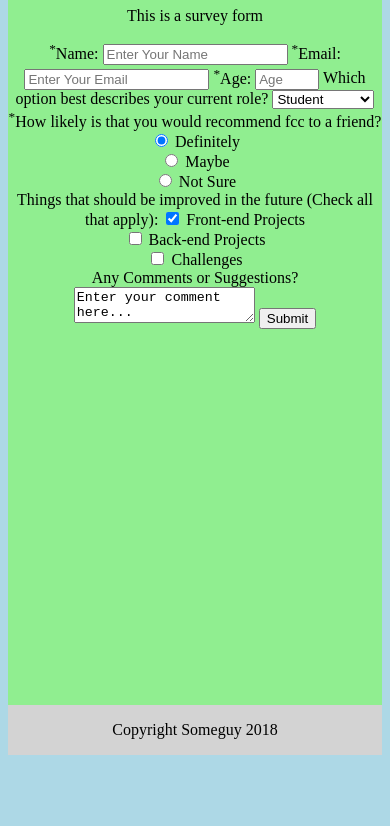
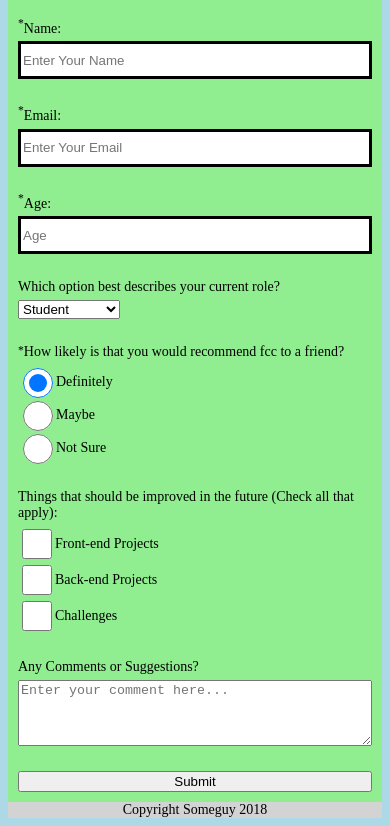
Before and after one commit to JamesJim/fcc_rwdp_build_a_survey_form, a plain HTML site: page index.html in a window 390 px wide. Shown: the part 97-923 px from the top of the page. Before the commit the page ends 860 px from the top, so only its background shows below. Drawn offline with Linux system fonts and the light colour scheme.

Commit message:
Added responsive CSS and adjusted html to work with flexbox (removed 'fieldset' since it wasn't working with flexbox).

```diff
--- a/css/main.css
+++ b/css/main.css
@@ -1,27 +1,143 @@
+/* main.css */
+
 body {
   background-color: lightblue;
   display: flex;
   flex-direction: column;
   min-height: 100vh;
+  text-align: center;
+  font-size: 14px;
 }
+
 header {
   background-color: white;
-  text-align: center;
 }
+
 main {
   background-color: lightgreen;
   flex: 1;
-  text-align: center;
+}
 
+#form-section {
+  display: flex;
+  justify-content: center;
+  margin-bottom: 10px;
 }
 
 h1 {
   font: helvetica;
   font-weight: bold;
+  font-size: 2em;
+}
+
+p {
+  font-size: 1em;
+  margin: 0;
+}
+
+.fieldset {
+  display: flex;
+  flex-direction: column;
+  text-align: left;
+  padding: 10px;
+  /*border: none;*/
+}
+
+section {
+  display: flex;
+  flex-direction: row;
+  margin-bottom: 5px;
+}
+
+.responsecontainer {
+  display: flex;
+  flex-direction: column;
+  justify-content: flex-start;
+}
+
+.optioncontainer {
+  display: flex;
+  flex-direction: row;
+  flex-wrap: nowrap;
+  justify-content: flex-start;
+  align-items: center;
+  /* width: 100%; */
+}
+
+.checkradio{
+  width: 30px;
+  height: 30px;
+}
+
+.checkradiotext {
+  display: flex;
+  justify-content: flex-start;
+  align-items: center;
+}
+
+input{
+  width: 100%;
+  height: 30px;
+  border: solid;
+}
+
+textarea {
+  width: 100%;
+  height: 60px;
 }
 
 footer {
   background-color: lightgray;
-  text-align: center;
+}
+
+@media screen and (min-width: 600px){
+  h1 {
+    font-size: 3.5em;
+  }
+
+  #form-section {
+    width: 100%;
+    align-self: center;
+  }
+
+  #description {
+    font-size: 2em;
+  }
+
+  .fieldset {
+    display: flex;
+    flex-flow: row wrap;
+    justify-content: center;
+    /*border: none;*/
+  }
+
+  section {
+    display: flex;
+    width: 48%;
+  }
+
+  .left {
+    justify-content: flex-end;
+    padding-right: 5px;
+  }
+
+  .right {
+    padding-left: 5px;
+  }
+
+  .textalignright {
+    display: flex;
+    justify-content: flex-end;
+    text-align: right;
+  }
+
+  sup {
+    margin: 0;
+    padding: 0;
+  }
+
+  select {
+    width: 100%;
+    }
 
 }
--- a/index.html
+++ b/index.html
@@ -10,56 +10,132 @@
     <h1 id="title">Survey Form</h1>
   </header>
   <main>
-    <section>
+    <section id="form-section">
       <p id="description">
         This is a survey form
       </p>
     </section>
+
     <form id="survey-form">
+
+      <div class="fieldset">
+        <section class="left">
           <label id="name-label">
             <sup>*</sup>Name:
           </label>
+        </section>
+        <section class="right">
           <input id="name" type="text" name="Name" placeholder="Enter Your Name" required>
+        </section>
+      </div>
 
+      <div class="fieldset">
+        <section class="left">
           <label id="email-label">
             <sup>*</sup>Email:
           </label>
+        </section>
+        <section class="right">
           <input id="email" type="email" name="email" placeholder="Enter Your Email" required>
+        </section>
+      </div>
 
+      <div class="fieldset">
+        <section class="left">
           <label id="number-label">
             <sup>*</sup>Age:
           </label>
+        </section>
+        <section class="right">
           <input id="number" type="number" name="age" placeholder="Age" required min="0" max="110">
+        </section>
+      </div>
 
-      <label>
+      <div class="fieldset">
+        <section class="left">
           Which option best describes your current role?
-      </label>
+        </section>
+        <section class="right">
           <select id="dropdown">
             <option value="student">Student</option>
             <option value="full-time-job">Full Time Job</option>
             <option value="other">Other</option>
           </select>
+        </section>
+      </div>
 
-      <label>
+      <div class="fieldset">
+        <section class="left textalignright">
           <sup>*</sup>How likely is that you would recommend fcc to a friend?
-      </label>
-      <input type="radio" name="reco" value="Definitely" checked required> Definitely<br>
-      <input type="radio" name="reco" value="Maybe"> Maybe<br>
-      <input type="radio" name="reco" value="Not-Sure"> Not Sure<br>
+        </section>
+        <section  class="right responsecontainer">
+          <div class="optioncontainer">
+            <input class="checkradio" type="radio" name="reco" value="Definitely" checked required>
+            <div class="checkradiotext">
+              Definitely
+            </div>
+          </div>
 
-      <label>
+          <div class="optioncontainer">
+            <input class="checkradio" type="radio" name="reco" value="Maybe">
+            <div class="checkradiotext">
+              Maybe
+            </div>
+          </div>
+
+          <div class="optioncontainer">
+            <input class="checkradio" type="radio" name="reco" value="Not-Sure">
+            <div class="checkradiotext">
+              Not Sure
+            </div>
+          </div>
+        </section>
+      </div>
+
+      <div class="fieldset">
+        <section class="left textalignright">
           Things that should be improved in the future (Check all that apply):
-      </label>
-      <input type="checkbox" name="improve1" value="Front-end Projects" checked> Front-end Projects<br>
-      <input type="checkbox" name="improve2" value="Back-end Projects"> Back-end Projects<br>
-      <input type="checkbox" name="improve3" value="Challenges"> Challenges<br>
+        </section>
+        <section class="right responsecontainer">
 
-      <label>
+          <div class="optioncontainer">
+            <input class="checkradio" type="checkbox" id="improve1" name="improve1" value="Front-end Projects">
+            <div class="checkradiotext">
+              Front-end Projects
+            </div>
+          </div>
+
+          <div class="optioncontainer">
+            <input class="checkradio" type="checkbox" name="improve2" value="Back-end Projects">
+            <div class="checkradiotext">
+              Back-end Projects
+            </div>
+          </div>
+
+          <div class="optioncontainer">
+            <input class="checkradio" type="checkbox" name="improve3" value="Challenges">
+            <div class="checkradiotext">
+              Challenges
+            </div>
+          </div>
+
+        </section>
+      </div>
+
+      <div class="fieldset">
+        <section class="left">
           Any Comments or Suggestions?
-      </label>
-      <textarea>Enter your comment here...</textarea>
+        </section>
+        <section class="right">
+          <textarea placeholder="Enter your comment here..."
+          ></textarea>
+        </section>
+      </div>
 
+      <div class="fieldset">
         <button id="submit">Submit</button>
+      </div>
+
     </form>
   </main>
 <footer>
```
Lines whose indentation alone changed are shown as unchanged.
